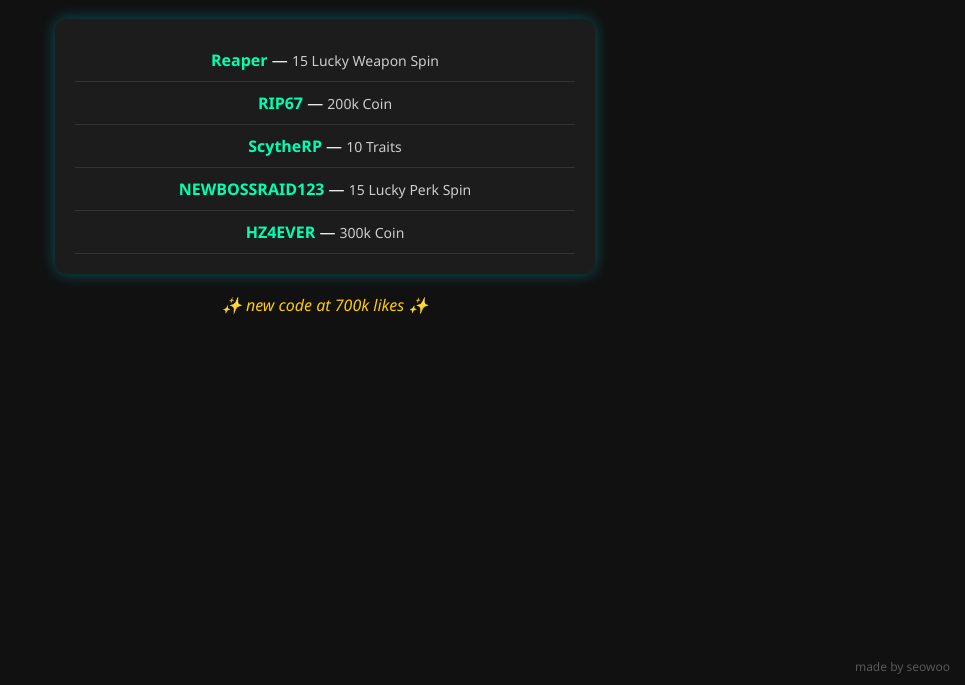
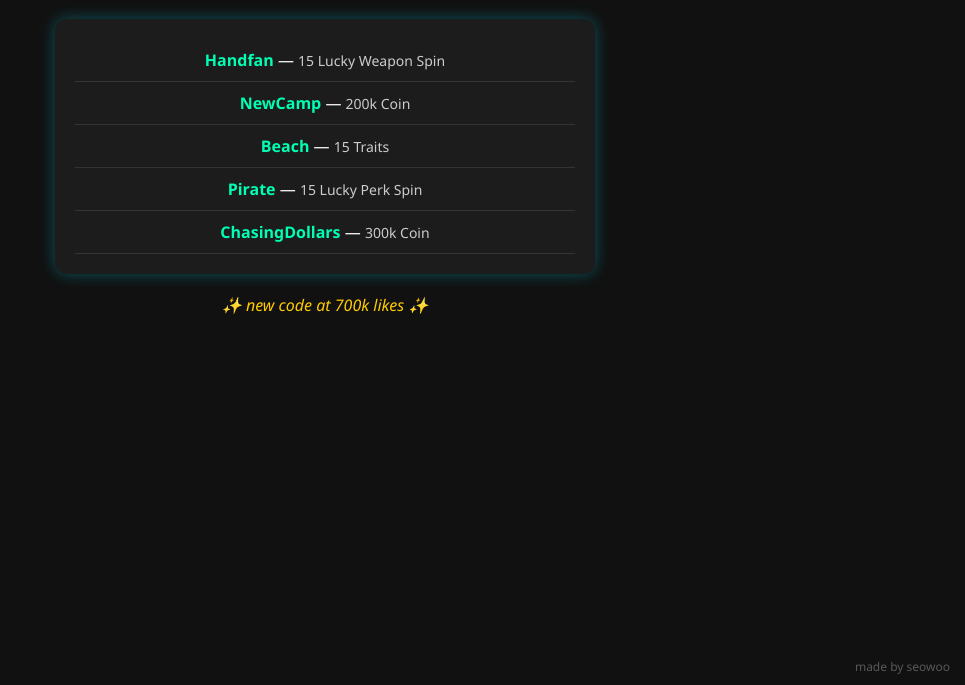
Before and after one commit to Seowoohub/code_list.github.io, a plain HTML site: page index.html in a window 1280 px wide. Shown: the part 115-800 px from the top of the page, without its empty margins (315-1280 px from the left). Drawn offline with Linux system fonts and the light colour scheme.

Commit message:
Update index.html

```diff
--- a/index.html
+++ b/index.html
@@ -61,19 +61,19 @@
 
     <div class="code-list">
       <div class="code-item">
-        <span class="code">Reaper</span> — <span class="reward">15 Lucky Weapon Spin</span>
+        <span class="code">Handfan</span> — <span class="reward">15 Lucky Weapon Spin</span>
       </div>
       <div class="code-item">
-        <span class="code">RIP67</span> — <span class="reward">200k Coin</span>
+        <span class="code">NewCamp</span> — <span class="reward">200k Coin</span>
       </div>
       <div class="code-item">
-        <span class="code">ScytheRP</span> — <span class="reward">10 Traits</span>
+        <span class="code">Beach</span> — <span class="reward">15 Traits</span>
       </div>
       <div class="code-item">
-        <span class="code">NEWBOSSRAID123</span> — <span class="reward">15 Lucky Perk Spin</span>
+        <span class="code">Pirate</span> — <span class="reward">15 Lucky Perk Spin</span>
       </div>
       <div class="code-item">
-        <span class="code">HZ4EVER</span> — <span class="reward">300k Coin</span>
+        <span class="code">ChasingDollars</span> — <span class="reward">300k Coin</span>
       </div>
     </div>
 
```
